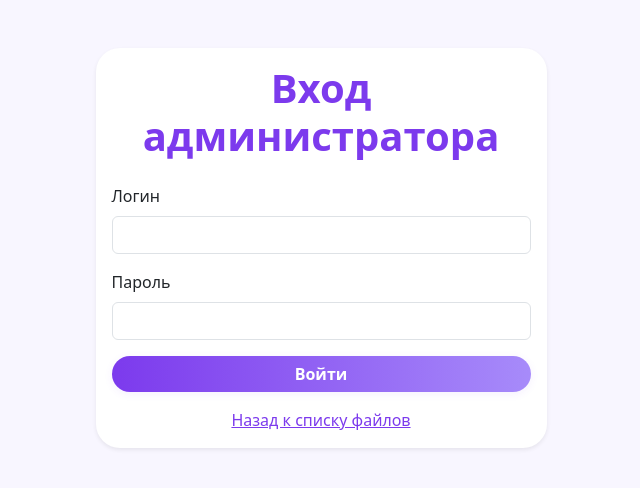
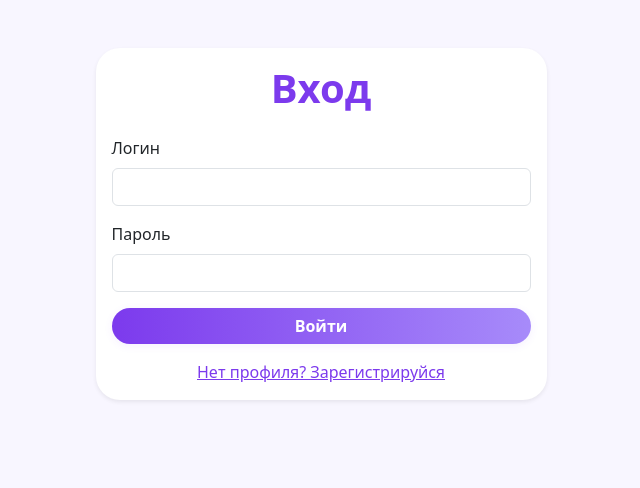
Before and after one commit to SKRIBLDAX/flask-file-uploader, a Flask app: page /login in a window 1280 px wide. Shown: the top 488 px of the page, without its empty margins (319-959 px from the left). Run offline with Flask 2, Linux system fonts and the light colour scheme.

Commit message:
Добавлена ссылка на регистрацию на странице входа

```diff
--- a/templates/login.html
+++ b/templates/login.html
@@ -3,7 +3,7 @@
   <head>
     <meta charset="UTF-8">
     <meta name="viewport" content="width=device-width, initial-scale=1">
-    <title>Вход администратора</title>
+    <title>Вход</title>
     <link href="https://cdn.jsdelivr.net/npm/bootstrap@5.3.2/dist/css/bootstrap.min.css" rel="stylesheet">
     <style>
       body { background: #f8f6ff; }
@@ -35,7 +35,7 @@
         <div class="col-md-5">
           <div class="card shadow-sm">
             <div class="card-body">
-              <h1 class="card-title mb-4 text-center">Вход администратора</h1>
+              <h1 class="card-title mb-4 text-center">Вход</h1>
               {% with messages = get_flashed_messages() %}
                 {% if messages %}
                   <div class="alert alert-danger">
@@ -57,7 +57,7 @@
                 <button type="submit" class="btn btn-purple w-100">Войти</button>
               </form>
               <div class="mt-3 text-center">
-                <a href="{{ url_for('uploaded_files') }}">Назад к списку файлов</a>
+                <a href="{{ url_for('register') }}">Нет профиля? Зарегистрируйся</a>
               </div>
             </div>
           </div>
```
